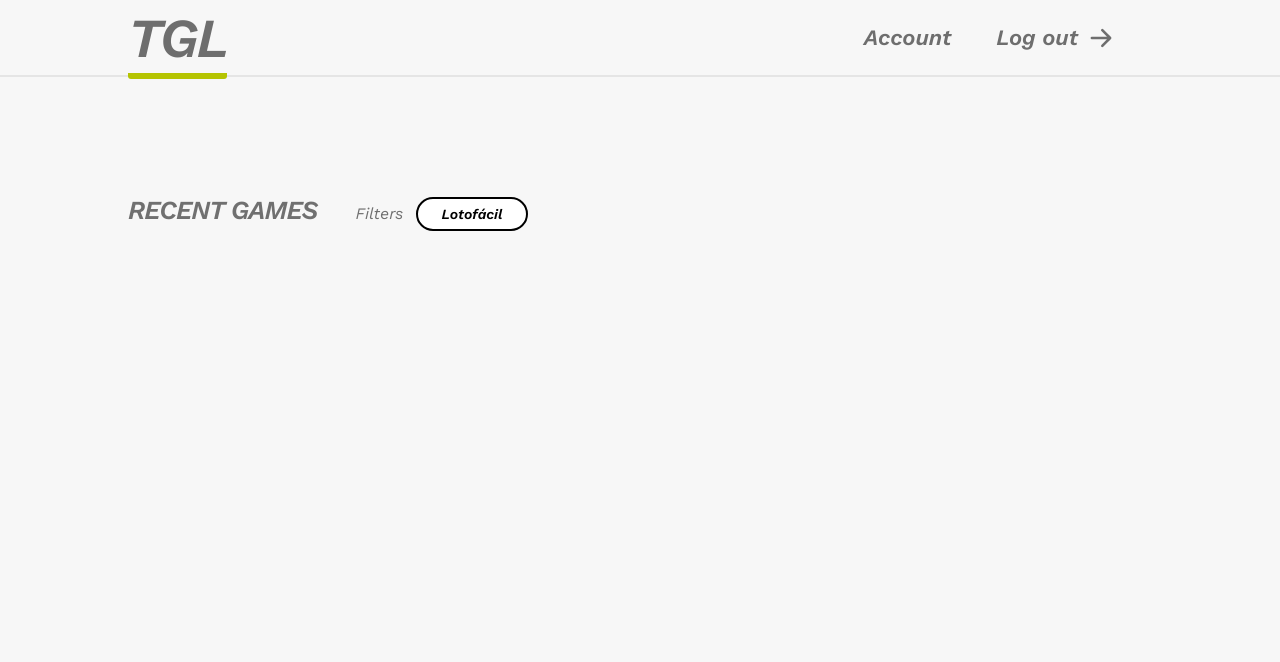
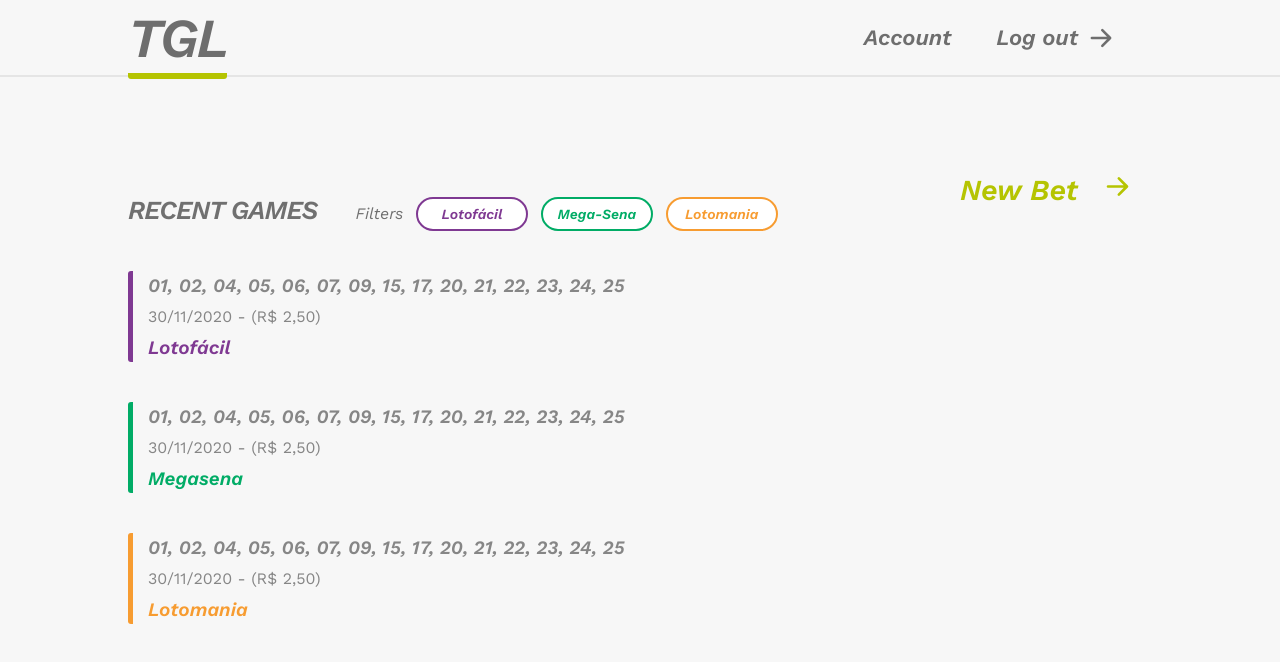
Before and after one commit to Hoshibi/Prova-React-Typescript, a React (Create React App) app in the folder loteria-2/: page /home in a window 1280 px wide. Shown: the top 662 px of the page. Built offline with nearby package versions, Linux system fonts and the light colour scheme; the HTML template or start-up script is replaced by a standard one.

Commit message:
feat: Loteria 2 - 1.4

```diff
--- a/loteria-2/public/index.html
+++ b/loteria-2/public/index.html
@@ -9,7 +9,7 @@
       name="description"
       content="Web site created using create-react-app"
     />
-    <link href="https://fonts.googleapis.com/css2?family=Work+Sans:ital,wght@0,300;0,700;1,400;1,500;1,600;1,700&display=swap" rel="stylesheet">
+    <link href="https://fonts.googleapis.com/css2?family=Work+Sans:ital,wght@0,300;0,400;0,700;1,400;1,500;1,600;1,700&display=swap" rel="stylesheet">
     <link rel="apple-touch-icon" href="%PUBLIC_URL%/logo192.png" />
     <!--
       manifest.json provides metadata used when your web app is installed on a
--- /dev/null
+++ b/loteria-2/src/components/BtnNewBet/index.tsx
@@ -0,0 +1,12 @@
+import React from "react";
+
+import { BtnStyle } from './styles';
+import { HiArrowRight } from 'react-icons/hi';
+
+const BtnNewBet: React.FC = () => {
+    return (
+        <BtnStyle>New Bet <HiArrowRight /></BtnStyle>
+    );
+};
+
+export default BtnNewBet;
--- /dev/null
+++ b/loteria-2/src/components/BtnNewBet/styles.ts
@@ -0,0 +1,17 @@
+import styled from "styled-components";
+
+export const BtnStyle = styled.button `
+    padding-top: 12vh;
+    background-color: transparent;
+    border-width: 0px;
+    color: #B5C401;
+    font-family: 'Work Sans', sans-serif;
+    font-style: italic;
+    font-weight: 600;
+    font-size: 29px;
+
+    & svg {
+        font-size: 27px;
+        margin-left: 1.1rem;
+    }
+`;
--- a/loteria-2/src/components/ButtonGame/index.tsx
+++ b/loteria-2/src/components/ButtonGame/index.tsx
@@ -2,9 +2,13 @@ import React from "react";
 
 import { ButtonStyle } from './styles';
 
-const ButtonGames: React.FC = () => {
+interface PropsType {
+    color: string;
+  }
+
+const ButtonGames: React.FC<PropsType> = ({ children, color }) => {
     return (
-        < ButtonStyle >Lotofácil</ ButtonStyle >
+        <ButtonStyle color={color}>{children}</ ButtonStyle >
     );
 };
 
--- a/loteria-2/src/components/ButtonGame/styles.ts
+++ b/loteria-2/src/components/ButtonGame/styles.ts
@@ -1,6 +1,10 @@
 import styled from "styled-components";
 
-export const ButtonStyle = styled.button `
+interface StyledProps {
+    color: string;
+}
+
+export const ButtonStyle = styled.button<StyledProps> `
     font-size: 14px;
     font-weight: 600;
     background: #fff;
@@ -11,7 +15,9 @@ export const ButtonStyle = styled.button `
     height: 34px;
     width: 112px;
     margin-top: 3vh;
-    margin-right: 2vw;
+    margin-right: 1vw;
+    color: ${props => props.color};
+    border-color: ${props => props.color};
 
     &:hover{
         opacity: 0.6;
--- a/loteria-2/src/components/Navbar/styles.ts
+++ b/loteria-2/src/components/Navbar/styles.ts
@@ -49,6 +49,7 @@ export const Logo = styled.a `
     border-bottom: 6px solid #b5c401;
     border-radius: 3px;
     padding-left: 0vw !Important;
+
 `;
 
 export const BtnLogo = styled.a `
--- /dev/null
+++ b/loteria-2/src/components/PurchasedCard/index.tsx
@@ -0,0 +1,24 @@
+import React from "react";
+
+import { CardContainer, Numbers, DateValue, GameType } from "./styles";
+
+interface PropsType {
+    numbers: string;
+    date: string;
+    value: string;
+    gametype: string;
+    color: string;
+}
+
+const PurchasedCard: React.FC<PropsType> = ({ numbers, date, value, gametype, color }) => {
+    return (
+        <CardContainer color={color}>
+            <Numbers>{numbers}</Numbers>
+            <DateValue>{date} - ({value})</DateValue>
+            <GameType color={color}>{gametype}</GameType>
+            {console.log(gametype)}
+        </CardContainer>
+    );
+};
+
+export default PurchasedCard;
--- /dev/null
+++ b/loteria-2/src/components/PurchasedCard/styles.ts
@@ -0,0 +1,33 @@
+import styled from "styled-components";
+
+interface PropsType {
+    color: string;
+}
+
+export const CardContainer = styled.div<PropsType> `
+    width: 38vw;
+    padding-inline: 15px;
+    padding-block: 3px;
+    margin-top: 5vh;
+    border-left: 5px solid ${(props) => props.color};
+    border-radius: 3px;
+    font-size: 19px;
+    color: #868686;
+`;
+
+export const Numbers = styled.p `
+    font-weight: 600;
+`;
+
+export const DateValue = styled.p `
+    font-style: normal;
+    font-weight: 400;
+    padding-top: 10px;
+    padding-bottom: 10px;
+    font-size: 16px;
+`;
+
+export const GameType = styled.p<PropsType> `
+    font-weight: 600;
+    color: ${(props) => props.color};
+`;
--- a/loteria-2/src/components/RecentGames/index.tsx
+++ b/loteria-2/src/components/RecentGames/index.tsx
@@ -2,13 +2,32 @@ import React from "react";
 
 import { Container, Title, TitleFilter } from './styles';
 import ButtonGames from "../ButtonGame";
+import PurchasedCard from "../PurchasedCard";
 
-const RecentGames: React.FC = () => {
+interface PropsTypes {
+    infos:
+        {
+            number: string;
+            date: string;
+            price: string;
+            game: string;
+            color: string;
+        }[]
+    ;
+}
+
+const RecentGames: React.FC<PropsTypes> = ({ infos }) => {
     return (
         <Container>
             <Title>RECENT GAMES</Title>
             <TitleFilter>Filters</TitleFilter>
-            <ButtonGames />
+            <ButtonGames color="#7F3992">Lotofácil</ButtonGames>
+            <ButtonGames color="#01AC66">Mega-Sena</ButtonGames>
+            <ButtonGames color="#F79C31">Lotomania</ButtonGames>
+            {  infos.map(function ( item ) {
+                console.log(item.game)
+                return (<PurchasedCard numbers={item.number} date={item.date} value="R$ 2,50" gametype={item.game} color={item.color} />);
+            } ) }
         </Container>
     );
 };
--- a/loteria-2/src/components/RecentGames/styles.ts
+++ b/loteria-2/src/components/RecentGames/styles.ts
@@ -2,11 +2,10 @@ import styled from "styled-components";
 
 export const Container = styled.div `
     float: left;
-    width: 51vw;
+    width: 65vw;
     padding-left: 10vw;
     padding-top: 12vh;
     padding-bottom: 5vh;
-
     color: #707070;
     font-family: 'Work Sans', sans-serif;
     font-style: italic;
--- a/loteria-2/src/pages/home.tsx
+++ b/loteria-2/src/pages/home.tsx
@@ -2,12 +2,40 @@ import React from 'react';
 
 import Navbar from '../components/Navbar';
 import RecentGames from '../components/RecentGames';
+import BtnNewBet from '../components/BtnNewBet';
+
+let info = [
+  {
+    "number": "01, 02, 04, 05, 06, 07, 09, 15, 17, 20, 21, 22, 23, 24, 25",
+    "date": "30/11/2020",
+    "price": "R$ 2,50",
+    "game": "Lotofácil",
+    "color": "#7F3992",
+  },
+  {
+    "number": "01, 02, 04, 05, 06, 07, 09, 15, 17, 20, 21, 22, 23, 24, 25",
+    "date": "30/11/2020",
+    "price": "R$ 2,50",
+    "game": "Megasena",
+    "color": "#01AC66",
+  },
+  {
+    "number": "01, 02, 04, 05, 06, 07, 09, 15, 17, 20, 21, 22, 23, 24, 25",
+    "date": "30/11/2020",
+    "price": "R$ 2,50",
+    "game": "Lotomania",
+    "color": "#F79C31",
+  }
+];
 
 function Home() {
+
+  console.log(info);
   return (
     <>
       <Navbar inHome={true}/>
-      <RecentGames />
+      <RecentGames infos={info}/>
+      <BtnNewBet />
     </>
   );
 }
```
